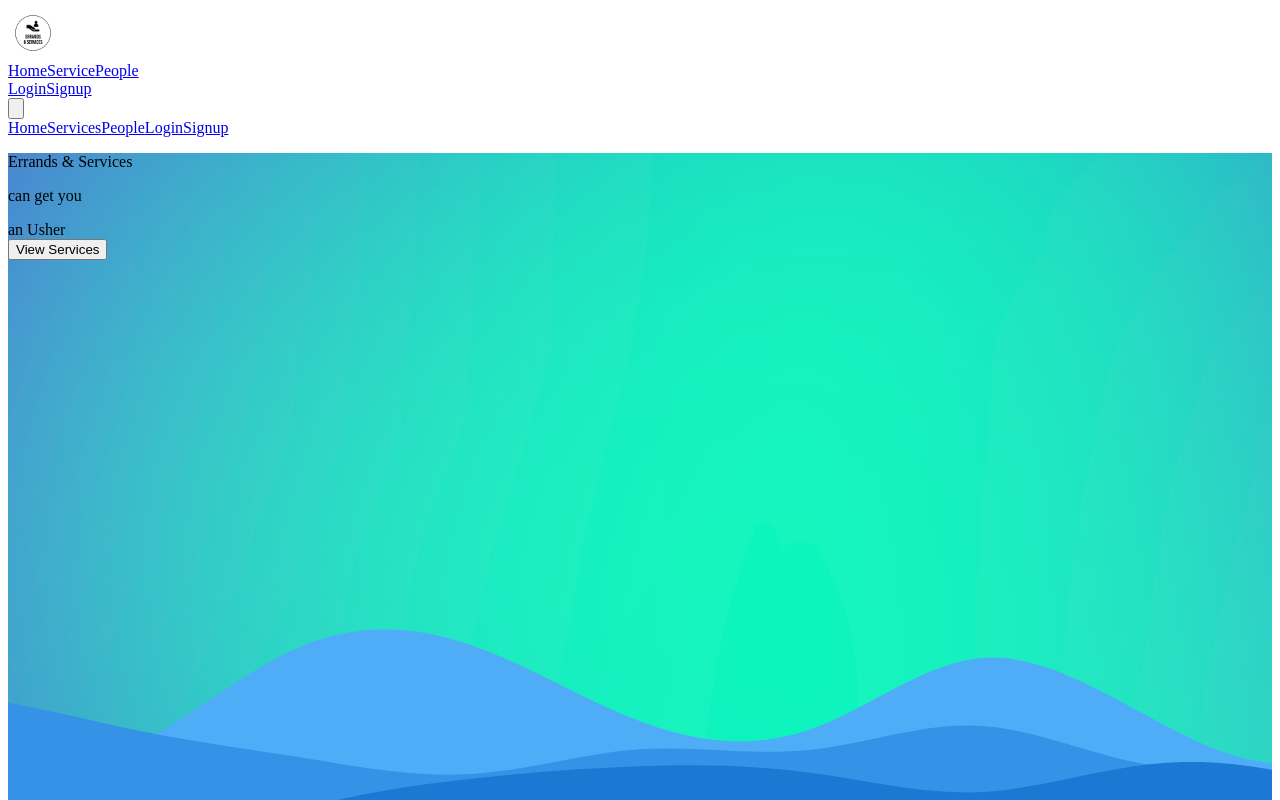
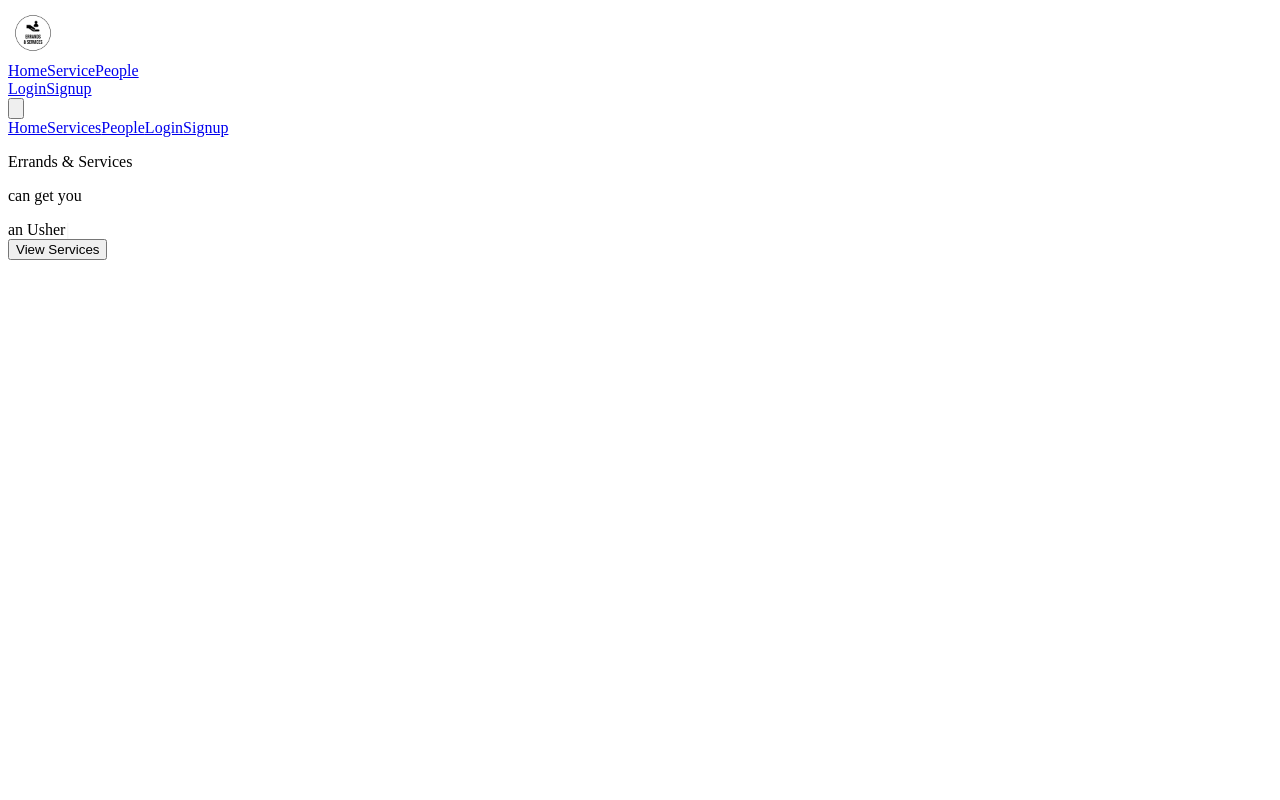
Before and after one commit to hokagedemehin/ErrandsAndServices, a Next.js app: page / in a window 1280 px wide. Shown: the top 800 px of the page. Built offline with nearby package versions, Linux system fonts and the light colour scheme.

Commit message:
removed a background image from the hero component

```diff
--- a/src/components/Hero/hero.component.js
+++ b/src/components/Hero/hero.component.js
@@ -21,7 +21,6 @@ export const Hero = () => {
           // backgroundImage: `url("./errands_logo1.png")`,
           backgroundImage: `url("./hero/layered-waves-haikei3.svg"),
           url("./hero/blurry-gradient-haikei1.svg"),
-          url("./hero/errands3.jpeg")
           `,
         }}
       >
@@ -58,9 +57,7 @@ export const Hero = () => {
             <div className="m-1 sm:m-4">
               <button
                 onClick={() => alert("it works")}
-
                 className="bg-gradient-to-r from-blue-700 to-sky-500 py-1 active:bg-gradient-to-r active:from-blue-500 active:to-sky-300 xxs:py-2 px-3 xxs:px-4 font-bold xxs:font-extrabold text-sm xxs:text-lg md:text-2xl text-white rounded-full hover:scale-110 hover:shadow-lg transition duration-200 ease-in-out"
-
               >
                 View Services
               </button>
```
